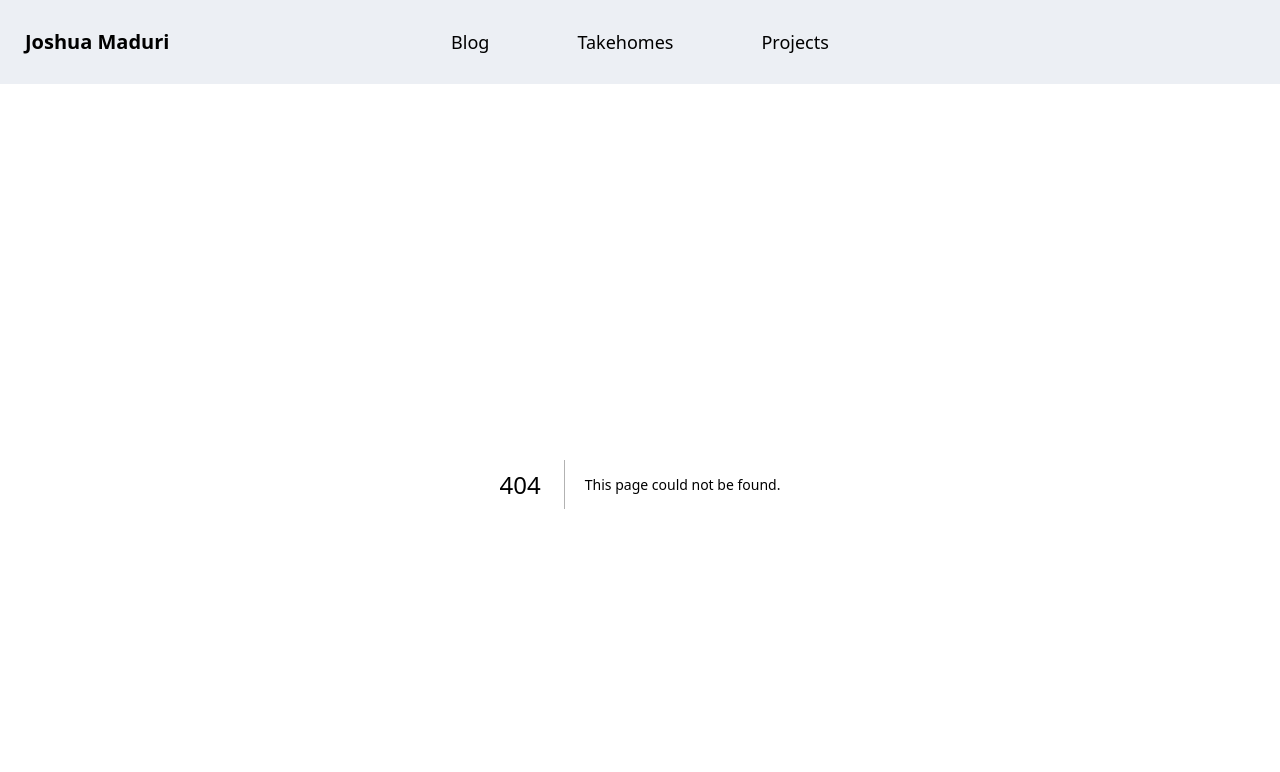
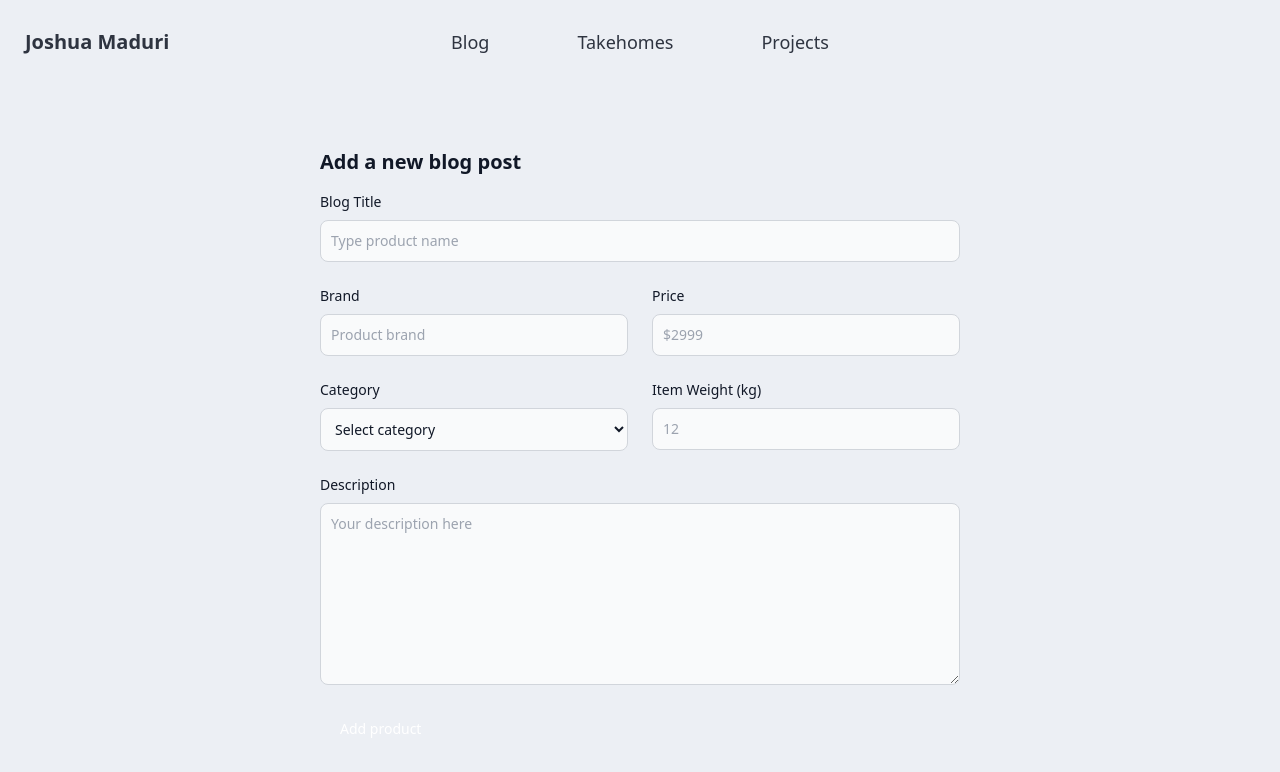
Before and after one commit to JoshuaMaduri/mydevblog, a Next.js app in the folder blog/: page /admin in a window 1280 px wide. Before the commit this address had no page. Shown: the top 772 px of the page. Built offline with nearby package versions, Linux system fonts and the light colour scheme.

Commit message:
Finished first draft of Navbar

```diff
--- a/blog/app/StoreProvider.js
+++ /dev/null
@@ -1,16 +0,0 @@
-'use client'
-import { useRef } from 'react'
-import { Provider } from 'react-redux'
-import { makeStore } from './lib/store'
-
-
-export default function StoreProvider({ children }) {
-  const storeRef = useRef()
-  if (!storeRef.current) {
-    // Create the store instance the first time this renders
-    storeRef.current = makeStore()
-
-  }
-
-  return <Provider store={storeRef.current}>{children}</Provider>
-}
--- /dev/null
+++ b/blog/app/admin/page.js
@@ -0,0 +1,49 @@
+ const Admin = () => {
+    return (
+        <section>
+            <div class="py-8 px-4 mx-auto max-w-2xl lg:py-16">
+                <h2 class="mb-4 text-xl font-bold text-gray-900 dark:text-white">Add a new blog post</h2>
+                <form action="#">
+                    <div class="grid gap-4 sm:grid-cols-2 sm:gap-6">
+                        <div class="sm:col-span-2">
+                            <label for="name" class="block mb-2 text-sm font-medium text-gray-900 dark:text-white">Blog Title</label>
+                            <input type="text" name="name" id="name" class="bg-gray-50 border border-gray-300 text-gray-900 text-sm rounded-lg focus:ring-primary-600 focus:border-primary-600 block w-full p-2.5 dark:bg-gray-700 dark:border-gray-600 dark:placeholder-gray-400 dark:text-white dark:focus:ring-primary-500 dark:focus:border-primary-500" placeholder="Type product name" required=""/>
+                        </div>
+                        <div class="w-full">
+                            <label for="brand" class="block mb-2 text-sm font-medium text-gray-900 dark:text-white">Brand</label>
+                            <input type="text" name="brand" id="brand" class="bg-gray-50 border border-gray-300 text-gray-900 text-sm rounded-lg focus:ring-primary-600 focus:border-primary-600 block w-full p-2.5 dark:bg-gray-700 dark:border-gray-600 dark:placeholder-gray-400 dark:text-white dark:focus:ring-primary-500 dark:focus:border-primary-500" placeholder="Product brand" required=""/>
+                        </div>
+                        <div class="w-full">
+                            <label for="price" class="block mb-2 text-sm font-medium text-gray-900 dark:text-white">Price</label>
+                            <input type="number" name="price" id="price" class="bg-gray-50 border border-gray-300 text-gray-900 text-sm rounded-lg focus:ring-primary-600 focus:border-primary-600 block w-full p-2.5 dark:bg-gray-700 dark:border-gray-600 dark:placeholder-gray-400 dark:text-white dark:focus:ring-primary-500 dark:focus:border-primary-500" placeholder="$2999" required=""/>
+                        </div>
+                        <div>
+                            <label for="category" class="block mb-2 text-sm font-medium text-gray-900 dark:text-white">Category</label>
+                            <select id="category" class="bg-gray-50 border border-gray-300 text-gray-900 text-sm rounded-lg focus:ring-primary-500 focus:border-primary-500 block w-full p-2.5 dark:bg-gray-700 dark:border-gray-600 dark:placeholder-gray-400 dark:text-white dark:focus:ring-primary-500 dark:focus:border-primary-500">
+                                <option selected="">Select category</option>
+                                <option value="TV">TV/Monitors</option>
+                                <option value="PC">PC</option>
+                                <option value="GA">Gaming/Console</option>
+                                <option value="PH">Phones</option>
+                            </select>
+                        </div>
+                        <div>
+                            <label for="item-weight" class="block mb-2 text-sm font-medium text-gray-900 dark:text-white">Item Weight (kg)</label>
+                            <input type="number" name="item-weight" id="item-weight" class="bg-gray-50 border border-gray-300 text-gray-900 text-sm rounded-lg focus:ring-primary-600 focus:border-primary-600 block w-full p-2.5 dark:bg-gray-700 dark:border-gray-600 dark:placeholder-gray-400 dark:text-white dark:focus:ring-primary-500 dark:focus:border-primary-500" placeholder="12" required=""/>
+                        </div>
+                        <div class="sm:col-span-2">
+                            <label for="description" class="block mb-2 text-sm font-medium text-gray-900 dark:text-white">Description</label>
+                            <textarea id="description" rows="8" class="block p-2.5 w-full text-sm text-gray-900 bg-gray-50 rounded-lg border border-gray-300 focus:ring-primary-500 focus:border-primary-500 dark:bg-gray-700 dark:border-gray-600 dark:placeholder-gray-400 dark:text-white dark:focus:ring-primary-500 dark:focus:border-primary-500" placeholder="Your description here"></textarea>
+                        </div>
+                    </div>
+                    <button type="submit" class="inline-flex items-center px-5 py-2.5 mt-4 sm:mt-6 text-sm font-medium text-center text-white bg-primary-700 rounded-lg focus:ring-4 focus:ring-primary-200 dark:focus:ring-primary-900 hover:bg-primary-800">
+                        Add product
+                    </button>
+                </form>
+            </div>
+        </section>
+
+    )
+}
+
+export default Admin
--- a/blog/app/components/navbar.js
+++ b/blog/app/components/navbar.js
@@ -1,7 +1,6 @@
 
 'use client';
 
-import { useAppDispatch, useAppSelector } from "../lib/hooks"
 import Link from "next/link";
 
 export const Navbar = () => {
--- a/blog/app/layout.js
+++ b/blog/app/layout.js
@@ -1,7 +1,6 @@
 import localFont from "next/font/local";
 import "./globals.css";
 import { Navbar } from "./components/navbar";
-import StoreProvider from "./StoreProvider";
 
 
 
@@ -21,15 +20,15 @@
   description: "Generated by create next app",
 };
 
+
+
 export default function RootLayout({ children }) {
   return (
     <html lang="en">
-      <body className={`md:container md:mx-auto ${geistSans.variable} ${geistMono.variable} antialiased`}>
-        <StoreProvider>
-            <Navbar/>
-            {children}
-        </StoreProvider>
-        <script src="https://kit.fontawesome.com/84ce35745e.js" crossorigin="anonymous"></script>
+      <body className={`container md:mx-auto ${geistSans.variable} ${geistMono.variable} antialiased`}>
+          <Navbar/>
+          {children}
+        <script src="https://kit.fontawesome.com/84ce35745e.js" crossOrigin="anonymous"></script>
       </body>
     </html>
   );
--- a/blog/app/lib/createAppSlice.js
+++ /dev/null
@@ -1,6 +0,0 @@
-import { asyncThunkCreator, buildCreateSlice } from "@reduxjs/toolkit";
-
-// `buildCreateSlice` allows us to create a slice with async thunks.
-export const createAppSlice = buildCreateSlice({
-  creators: { asyncThunk: asyncThunkCreator },
-});
--- a/blog/app/lib/hooks.js
+++ /dev/null
@@ -1,5 +0,0 @@
-import { useDispatch, useSelector, useStore } from 'react-redux';
-
-export const useAppDispatch = () => useDispatch();
-export const useAppSelector = (selector) => useSelector(selector);
-export const useAppStore = () => useStore();
--- a/blog/app/lib/store.js
+++ /dev/null
@@ -1,12 +0,0 @@
-import { configureStore } from '@reduxjs/toolkit';
-
-// const rootReducer = {
-//   menuToggle: menuReducer,
-// };
-
-export const makeStore = () => {
-  return configureStore({
-    reducer: {
-    }
-  });
-};
--- a/blog/app/page.js
+++ b/blog/app/page.js
@@ -3,8 +3,8 @@
 
 export default function Home() {
   return (
-    <div className="h-full mt-10 flex">
-      <div className="card bg-base-100 w-96 shadow-xl">
+    <div className="flex justify-between items-center border-solid border-2">
+      <div className="card bg-base-100 lg:w-128 shadow-xl">
         <figure className="px-5 pt-5">
           <Image
             src="/Profile.jpeg"
@@ -21,34 +21,51 @@
             <ul className="flex gap-5">
               <li>
                 <Link href="https://www.linkedin.com/in/jamaduri-it/" className="btn btn-circle btn-outline">
-                  <i class="fa-brands fa-linkedin-in" aria-hidden="true"></i>
+                  <i className="fa-brands fa-linkedin-in" aria-hidden="true"></i>
                 </Link>
               </li>
 
               <li>
                 <Link href="https://twitter.com" className="btn btn-circle btn-outline">
-                  <i class="fa-brands fa-twitter" aria-hidden="true"></i>
+                  <i className="fa-brands fa-twitter" aria-hidden="true"></i>
                 </Link>
               </li>
 
               <li>
                 <Link href="https://www.github.com/JoshuaMaduri" className="btn btn-circle btn-outline">
-                  <i class="fa-brands fa-github" aria-hidden="true"></i>
+                  <i className="fa-brands fa-github" aria-hidden="true"></i>
                 </Link>
               </li>
 
               <li>
                 <Link href="https://www.upwork.com/freelancers/~01ba971cd79401ca10" className="btn btn-circle btn-outline">
-                  <i class="fa-brands fa-upwork" aria-hidden="true"></i>
+                  <i className="fa-brands fa-upwork" aria-hidden="true"></i>
                 </Link>
               </li>
             </ul>
+            <div className="stats stats-vertical lg:stats-horizontal shadow">
+              <div className="stat">
+                <div className="stat-title">Downloads</div>
+                <div className="stat-value">31K</div>
+                <div className="stat-desc">Jan 1st - Feb 1st</div>
+              </div>
+
+              <div className="stat">
+                <div className="stat-title">New Users</div>
+                <div className="stat-value">4,200</div>
+                <div className="stat-desc">↗︎ 400 (22%)</div>
+              </div>
+
+              <div className="stat">
+                <div className="stat-title">New Registers</div>
+                <div className="stat-value">1,200</div>
+                <div className="stat-desc">↘︎ 90 (14%)</div>
+              </div>
+            </div>
         </div>
       </div>
 
-      <div className="divider lg:divider-horizontal"></div>
-
-      <div>
+      <div className="hidden">
         <h2>Blog</h2>
         <div className="carousel carousel-center bg-neutral rounded-box max-w-md space-x-4 p-4">
 
```
Lines whose indentation alone changed are shown as unchanged.
